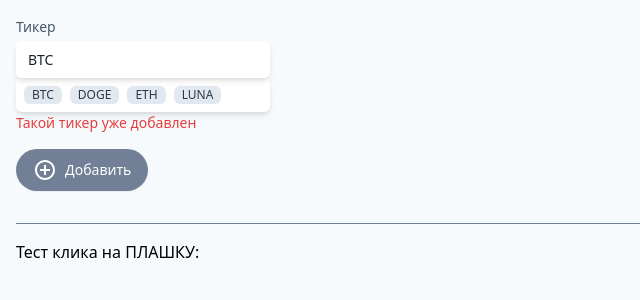
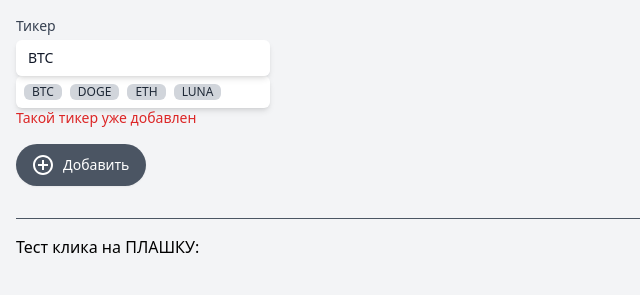
Before and after one commit to trenersambo/3_JS_VUE, a Vue app in the folder app6-crypt/: page / in a window 1280 px wide. Shown: the top 300 px of the page, without its empty margins (0-640 px from the left). Built offline with nearby package versions, Linux system fonts and the light colour scheme.

Commit message:
Install tailwind

```diff
--- a/app6-crypt/package.json
+++ b/app6-crypt/package.json
@@ -7,12 +7,16 @@
     "build": "vue-cli-service build"
   },
   "dependencies": {
+    "autoprefixer": "^10",
     "core-js": "^3.8.3",
+    "postcss": "^8",
+    "tailwindcss": "^3",
     "vue": "^3.2.13"
   },
   "devDependencies": {
     "@vue/cli-plugin-babel": "~5.0.0",
-    "@vue/cli-service": "~5.0.0"
+    "@vue/cli-service": "~5.0.0",
+    "vue-cli-plugin-tailwind": "~3.0.0"
   },
   "browserslist": [
     "> 1%",
--- /dev/null
+++ b/app6-crypt/postcss.config.js
@@ -0,0 +1,6 @@
+module.exports = {
+  plugins: {
+    tailwindcss: {},
+    autoprefixer: {}
+  }
+}
--- /dev/null
+++ b/app6-crypt/src/assets/tailwind.css
@@ -0,0 +1,5 @@
+@tailwind base;
+
+@tailwind components;
+
+@tailwind utilities;
--- a/app6-crypt/src/main.js
+++ b/app6-crypt/src/main.js
@@ -1,4 +1,5 @@
 import { createApp } from 'vue'
 import App from './App.vue'
+import './assets/tailwind.css'
 
 createApp(App).mount('#app')
--- /dev/null
+++ b/app6-crypt/tailwind.config.js
@@ -0,0 +1,8 @@
+/** @type {import('tailwindcss').Config} */
+module.exports = {
+  content: ['./public/**/*.html', './src/**/*.{vue,js,ts,jsx,tsx}'],
+  theme: {
+    extend: {},
+  },
+  plugins: [],
+}
```
Also changed, not shown: app6-crypt/src/App.vue (line endings or trailing spaces), 1 other file (tests, documents, lock files or other folders).
